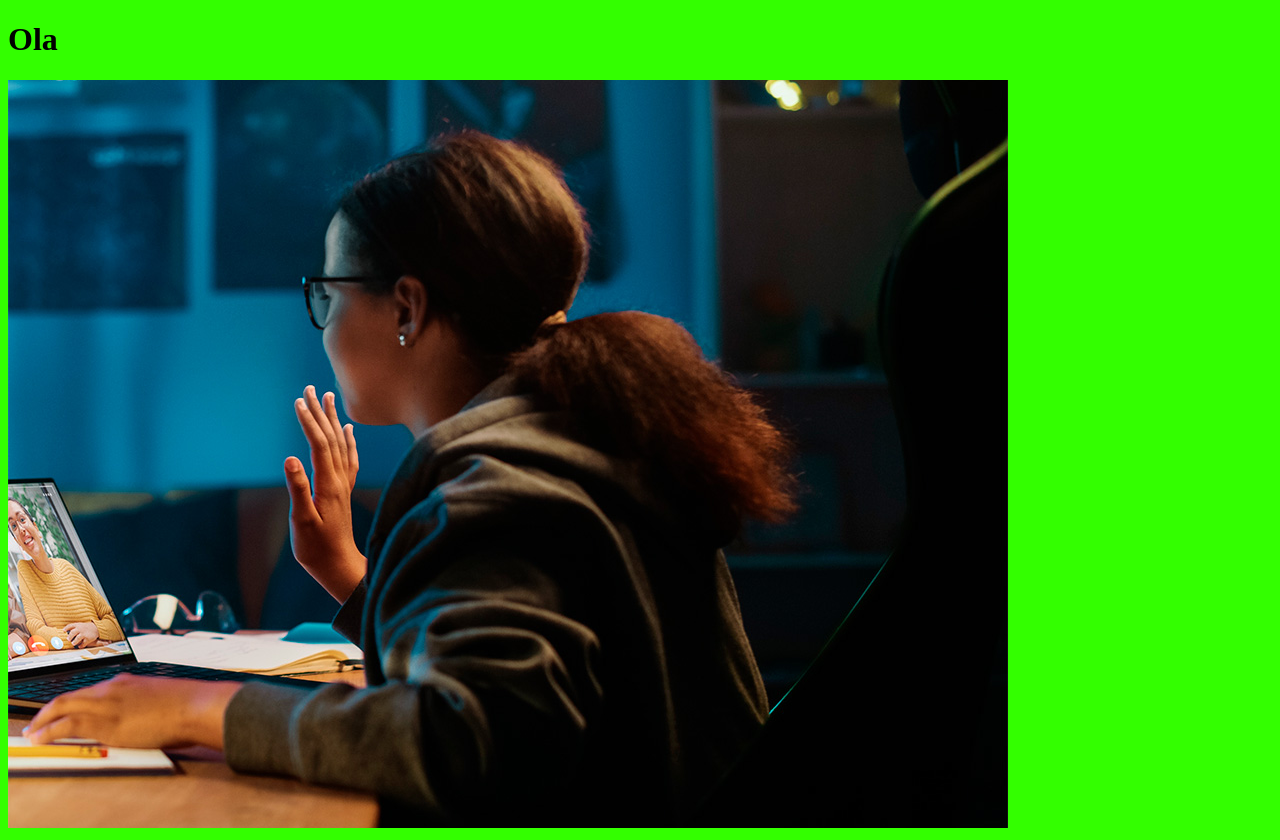
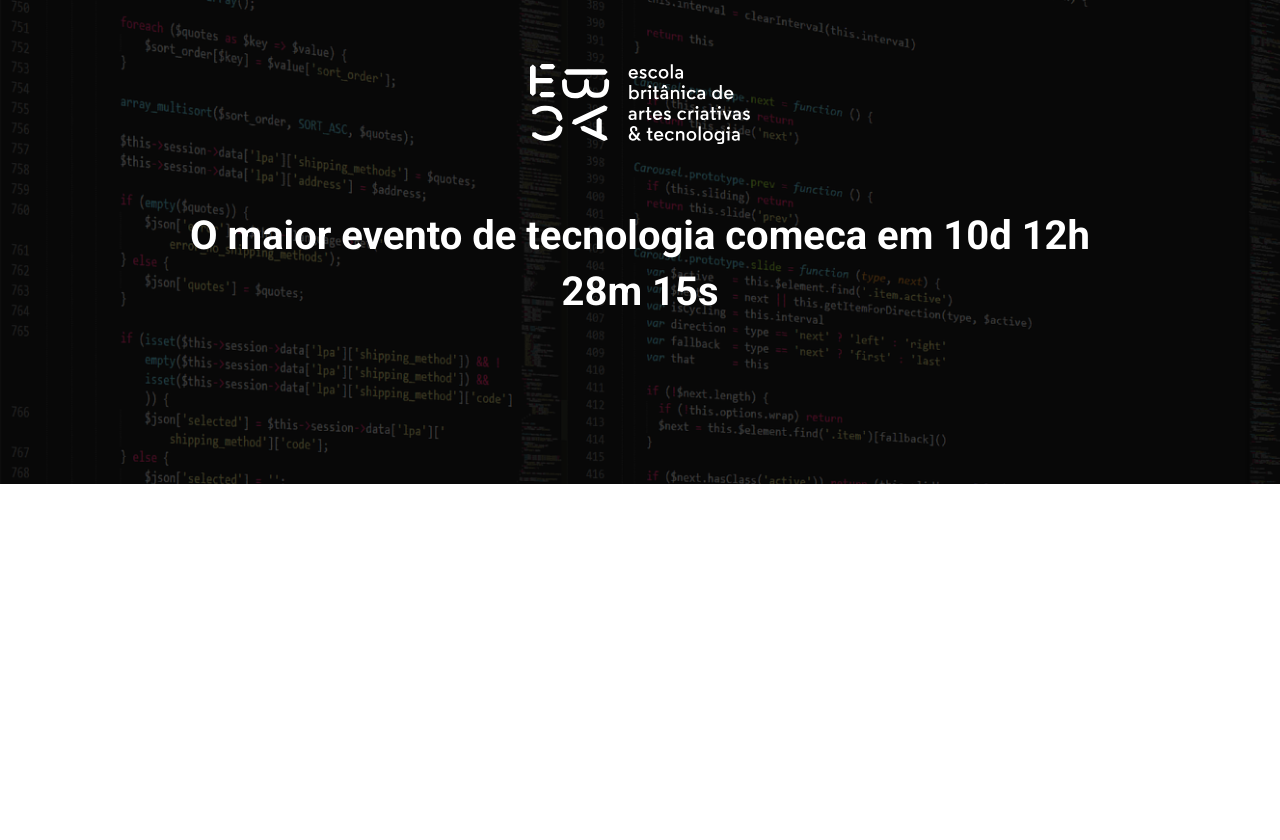
Before and after one commit to xAkitsu/ebac_landing, a website built with Parcel: page src/index.html in a window 1280 px wide. After the commit the page ends 800 px from the top, so only its background shows below. Built offline with nearby package versions, Linux system fonts and the light colour scheme.

Commit message:
criando hero

```diff
--- a/src/index.html
+++ b/src/index.html
@@ -1,14 +1,28 @@
 <!DOCTYPE html>
-<html lang="en">
+<html lang="pt-BR">
 <head>
     <meta charset="UTF-8">
     <meta name="viewport" content="width=device-width, initial-scale=1.0">
-    <title>Document</title>
+    <title>Landing</title>
+
+    <link rel="preconnect" href="https://fonts.googleapis.com">
+    <link rel="preconnect" href="https://fonts.gstatic.com" crossorigin>
+    <link href="https://fonts.googleapis.com/css2?family=Roboto:ital,wght@0,100..900;1,100..900&display=swap" rel="stylesheet">
+
     <link rel="stylesheet" href="styles/main.scss">
 </head>
 <body>
-    <h1>Ola</h1>
-    <img src="./images/backend.png" alt="">
+    <header class="hero">
+        <div class="container">
+            <img class="hero__logo" src="./images/ebac_logo.svg" alt="EBAC">
+            <p class="hero__text">
+                O maior evento de tecnologia comeca em 10d 12h 28m 15s
+            </p>
+        </div>
+    </header>
+
+
+
     <script src="scripts/main.js"></script>
 </body>
 </html>
--- /dev/null
+++ b/src/styles/_hero.scss
@@ -0,0 +1,52 @@
+.hero {
+    padding-top: 64px;
+    padding-bottom: 100px;
+    background-image: url('../images/fundo.png');
+    background-repeat: no-repeat;
+    background-size: cover;
+    position: relative;
+
+    .container {
+        position: relative;
+    }
+
+    &::before {
+        position: absolute;
+        top: 0;
+        left: 0;
+        width: 100%;
+        height: 100%;
+        background-color: #000;
+        content: '';
+        opacity: 0.7;
+    }
+
+    &__text {
+        margin-top: 64px;
+        margin-bottom: 64px;
+        font-size: 40px;
+        line-height: 56px;
+        font-weight: 700;
+        text-align: center;
+    }
+
+    &__logo {
+        margin: 0 auto;
+        height: 80px;
+        display: block;
+    }
+
+    @media (max-width: 640px) {
+        padding: 40px 0;
+
+        &__logo {
+            height: 24px;
+        }
+
+        &__text {
+            font-size: 24px;
+            line-height: 24px;
+            margin: 24px 0;
+        }
+    }
+}
--- a/src/styles/main.scss
+++ b/src/styles/main.scss
@@ -1,3 +1,23 @@
-body {
-    background-color: rgb(51, 255, 0);
+@use 'hero';
+
+* {
+    margin: 0;
+    padding: 0;
+    box-sizing: border-box;
+    font-family: 'Roboto', sans-serif;
+    color: #fff;
 }
+
+.container {
+    width: 100%;
+    max-width: 960px;
+    margin: 0 auto;
+
+    @media (max-width: 640px) {
+        max-width: 80%;
+    }
+
+    @media (max-width: 1024px) {
+        max-width: 90%;
+    }
+}
```
